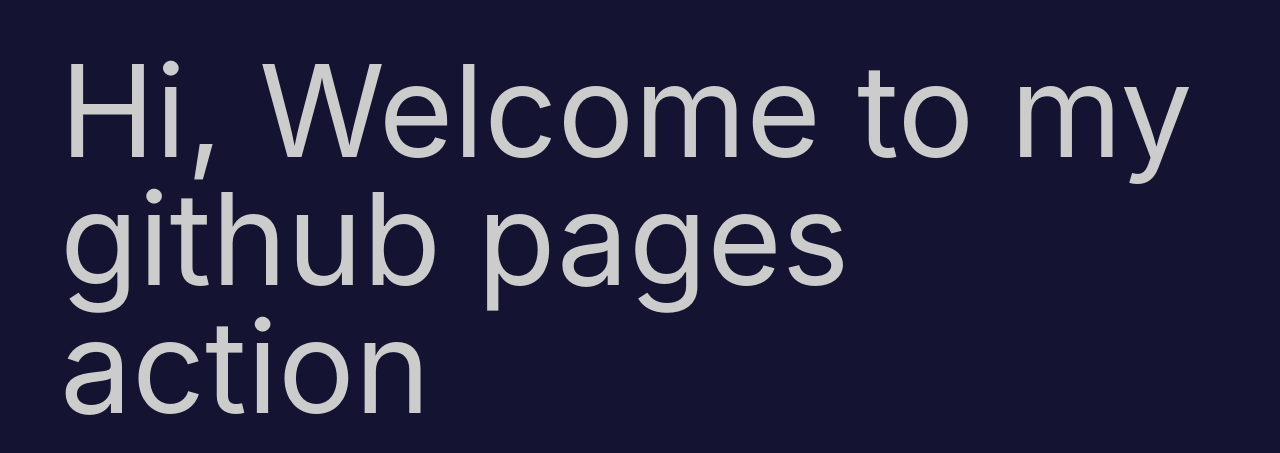
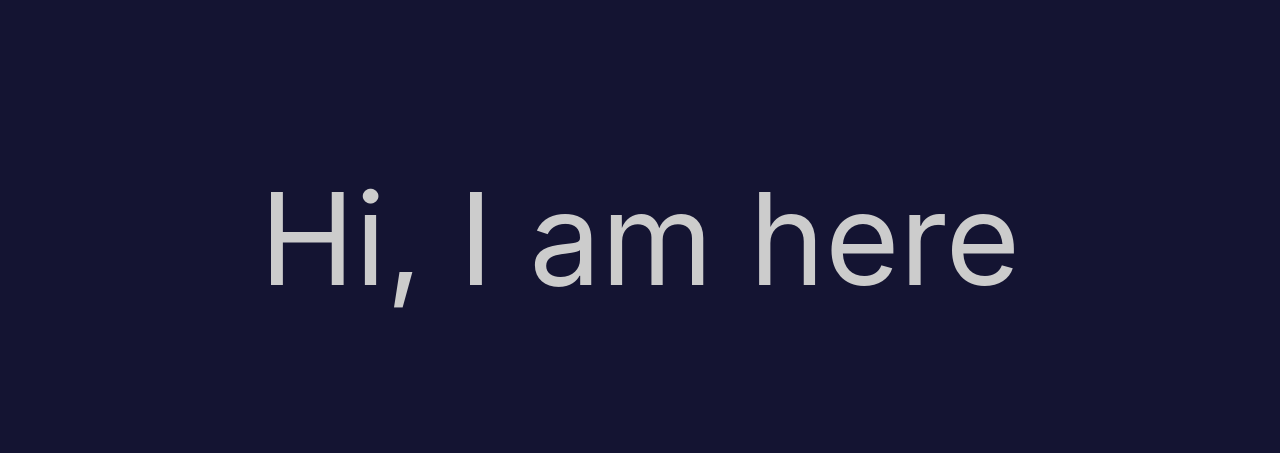
Before and after one commit to kbbaldaniya/Innovatech-Think, a Next.js app: page / in a window 1280 px wide. Shown: the part 161-614 px from the top of the page. Built offline with nearby package versions, Linux system fonts and the light colour scheme.

Commit message:
To show changes

```diff
--- a/pages/index.js
+++ b/pages/index.js
@@ -3,7 +3,7 @@
     <div>
         <h1 className="text-9xl">
           Hi,
-          Welcome to my github pages action
+          I am here
         </h1>
     </div>
   )
```
